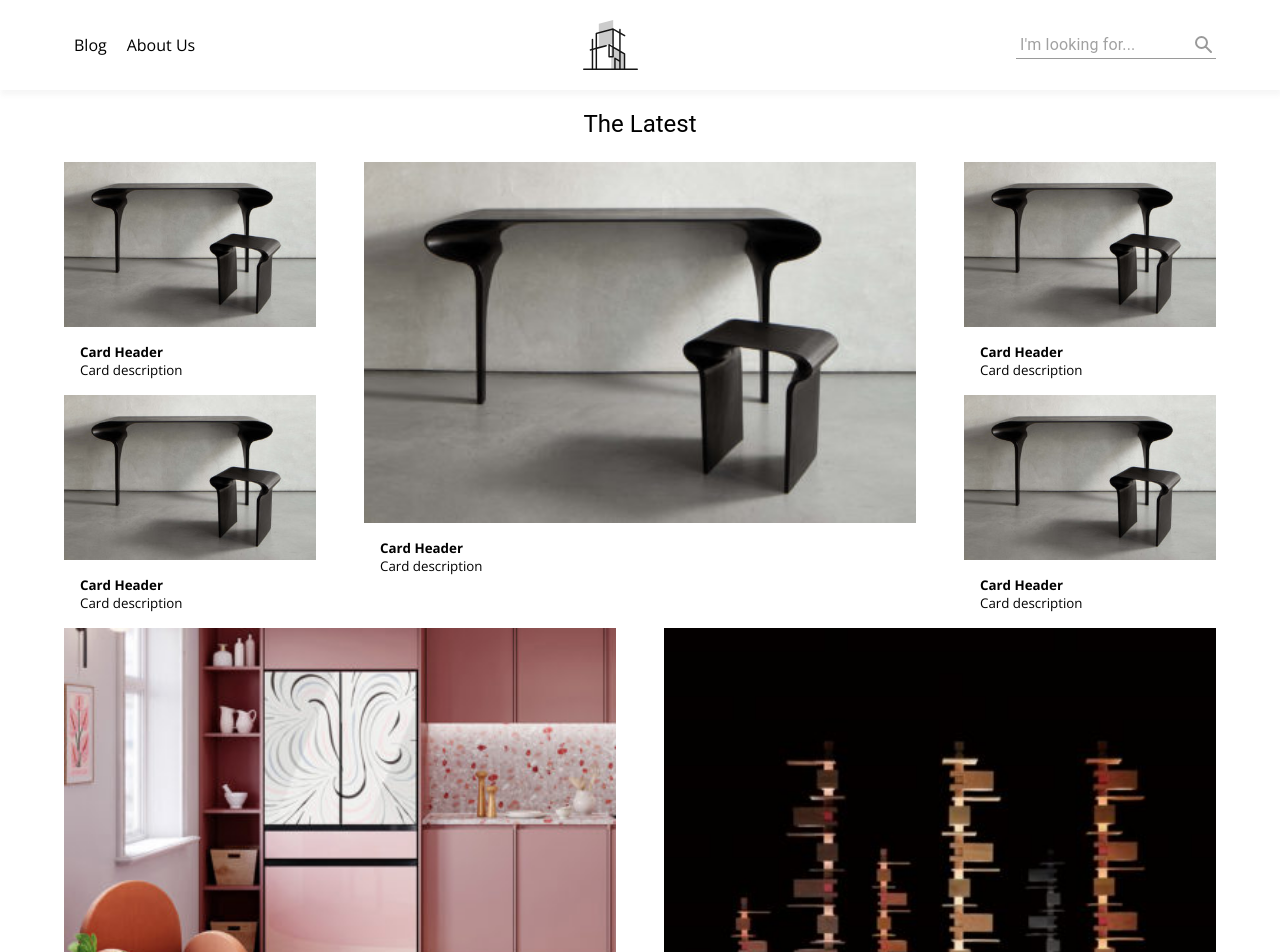
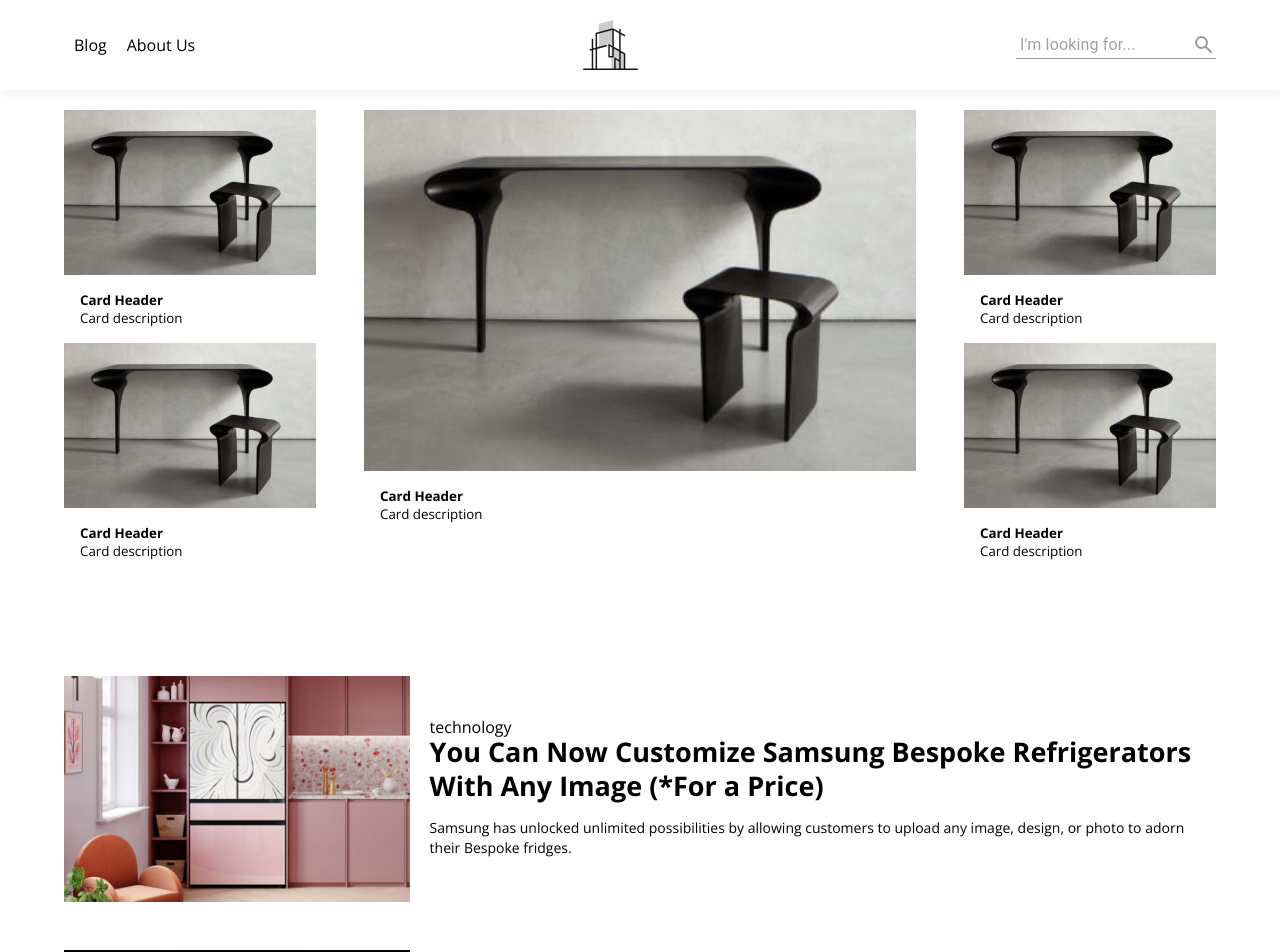
Before and after one commit to tetiana-kozak/design-blog, a React (Create React App) app: page / in a window 1280 px wide. Shown: the top 952 px of the page. Built offline with nearby package versions, Linux system fonts and the light colour scheme.

Commit message:
add some style to MainArticle

```diff
--- a/src/components/Articles/IntroArticle.tsx
+++ b/src/components/Articles/IntroArticle.tsx
@@ -12,7 +12,7 @@ const IntroArticle = (props: Props) => {
           <CardActionArea>
             <CardMedia
               component="img"
-              width="100/%"
+              width="100%"
               image={articleImage}
               // image="./assets/Melanie-Courbet-Table.jpg"
               alt="Melanie Courbet Table"
--- /dev/null
+++ b/src/components/Articles/MainArticle.scss
@@ -0,0 +1,27 @@
+.main-article {
+  .card {
+    display: flex;
+    .card-img {
+      width: 30%;
+    }
+    .card-content {
+      display: flex;
+      align-items: center;
+      padding-left: 20px;
+
+      .card-content-inner {
+        .title {
+          font-weight: 700;
+          font-size: 27px;
+          line-height: 34px;
+          margin-bottom: 15px;
+        }
+        .description {
+          font-weight: 300;
+          font-size: 14px;
+          line-height: 20px;
+        }
+      }
+    }
+  }
+}
--- a/src/components/Articles/MainArticle.tsx
+++ b/src/components/Articles/MainArticle.tsx
@@ -1,4 +1,5 @@
 import { Card, CardActionArea, CardMedia, CardContent } from '@mui/material'
+import './MainArticle.scss'
 
 type Props = {
   title: string
@@ -10,17 +11,29 @@ type Props = {
 const MainArticle = ({ title, description, category, image }: Props) => {
   return (
     <>
-      <article className="intro-article">
+      <article className="main-article">
         <Card className="card">
-          <CardActionArea>
-            <CardMedia component="img" width="100/%" src={image} />
-            <CardContent>
-              {/* <img src={image} alt="" /> */}
-              <h3>{title}</h3>
-              <p> {description}</p>
+          <CardMedia
+            component="img"
+            width="100/%"
+            src={image}
+            className="card-img"
+          />
+          <CardContent
+            className="card-content"
+            sx={{
+              padding: '0px',
+              '&:last-child': {
+                padding: '0px',
+              },
+            }}
+          >
+            <div className="card-content-inner">
               <p> {category}</p>
-            </CardContent>
-          </CardActionArea>
+              <h3 className="title">{title}</h3>
+              <p className="description"> {description}</p>
+            </div>
+          </CardContent>
         </Card>
       </article>
     </>
--- a/src/components/Articles/MainArticles.tsx
+++ b/src/components/Articles/MainArticles.tsx
@@ -6,10 +6,10 @@ type Props = {}
 const MainArticles = (props: Props) => {
   return (
     <>
-      <section className="Main-articles">
+      <section className="main-articles">
         <Grid container spacing={6}>
           {articlesArray.map(({ title, description, category, image }) => (
-            <Grid item xs={12} sm={6} md={6}>
+            <Grid item xs={12} sm={12} md={12}>
               <MainArticle
                 title={title}
                 description={description}
--- /dev/null
+++ b/src/pages/Home/Home.scss
@@ -0,0 +1,5 @@
+.home-page {
+  display: flex;
+  flex-direction: column;
+  row-gap: 100px;
+}
--- a/src/pages/Home/Home.tsx
+++ b/src/pages/Home/Home.tsx
@@ -1,26 +1,14 @@
-import { Typography } from '@mui/material'
 import IntroArticles from 'components/Articles/IntroArticles'
 import MainArticles from 'components/Articles/MainArticles'
+import './Home.scss'
 
 type Props = {}
 const Home = (props: Props) => {
   return (
-    <>
-      <Typography
-        variant="h3"
-        component="h2"
-        align="center"
-        sx={{
-          fontWeight: 400,
-          fontSize: '24px',
-          marginBottom: '24px',
-        }}
-      >
-        The Latest
-      </Typography>
+    <div className='home-page'>
       <IntroArticles />
       <MainArticles />
-    </>
+    </div>
   )
 }
 export default Home
```
